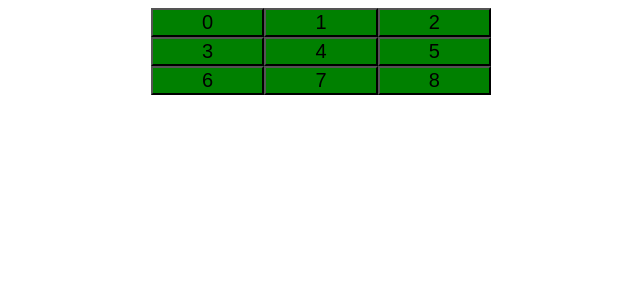
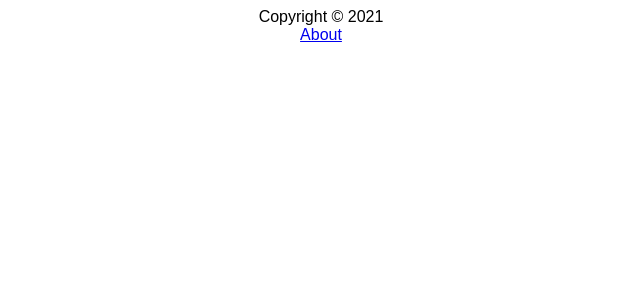
Before and after one commit to HAN20190621/sandbox, a React (Create React App) app: page / in a window 1280 px wide. Shown: the top 300 px of the page, without its empty margins (319-959 px from the left). Built offline with nearby package versions, Linux system fonts and the light colour scheme.

Commit message:
Testing react route

```diff
--- a/src/App.js
+++ b/src/App.js
@@ -1,13 +1,12 @@
 import React from "react";
 import "./styles.css";
-import Board from "./components/Board";
+//import Board from "./components/Board";
+import Footer from "./components/Footer";
 
 export default function App() {
   return (
     <div className="App">
-      <Board key="1" />
-      {/* <h1>Hello CodeSandbox</h1>
-      <h2>Start editing to see some magic happen!</h2> */}
+      <Footer />
     </div>
   );
 }
--- /dev/null
+++ b/src/components/Footer.jsx
@@ -0,0 +1,12 @@
+import React from "react";
+
+const Footer = () => {
+  return (
+    <>
+      <footer> Copyright &copy; {new Date().getFullYear()} </footer>
+      <a href="/About">About</a>
+    </>
+  );
+};
+
+export default Footer;
```
Also changed, not shown: src/components/About.jsx (added, +12 -0 lines).
